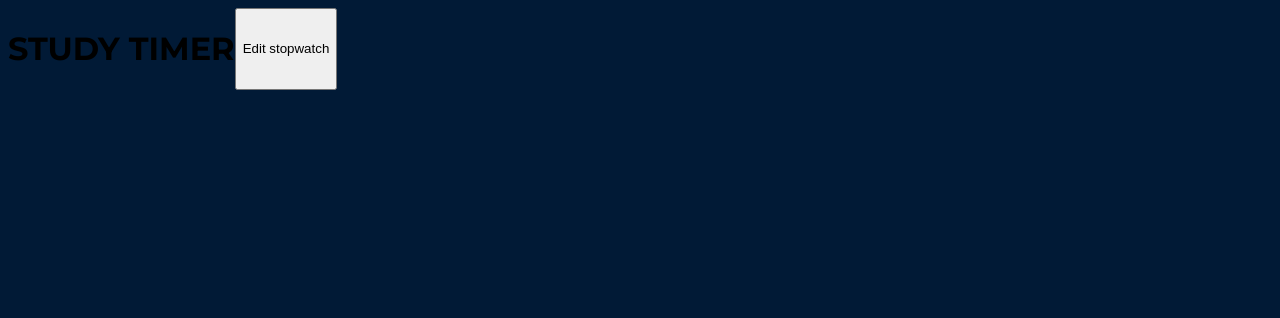
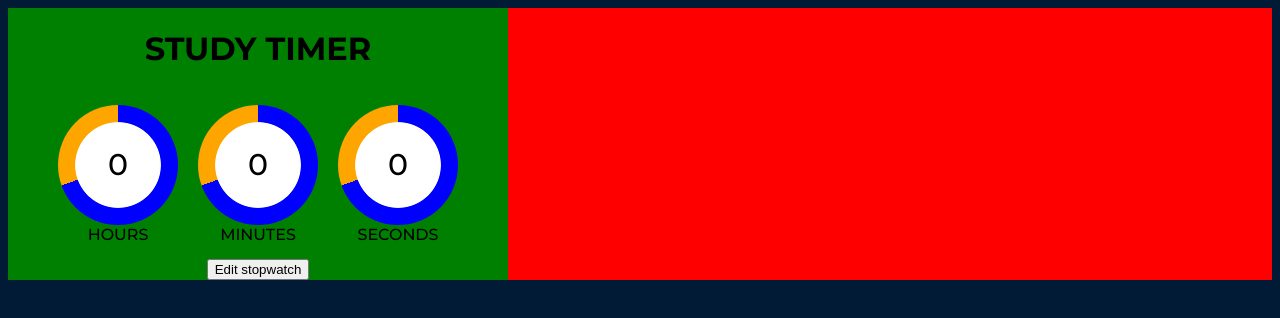
Before and after one commit to ViniciusBenfica/stopwatch, a Next.js app: page / in a window 1280 px wide. Shown: the top 318 px of the page. Built offline with nearby package versions, Linux system fonts and the light colour scheme.

Commit message:
starting timer logic

```diff
--- a/pages/index.tsx
+++ b/pages/index.tsx
@@ -10,33 +10,64 @@ import {
   Stopwatch,
   Overlay,
   Content,
-  DivInputs,
   Close,
+  DivStopwatch,
   box} from "../styles/index.style"
 
 const Home: NextPage = () => {
 
+  var [count, setCount] = useState<number>(0)
+  var [timer, setTimer] = useState<any>()
+
+  var [teste, setTeste] = useState<any>({second:0, minute: 0, hour: 0})
+
+
+  var startStopwatch = (opcao: boolean): any => {
+    var mamigu = {second:0, minute: 0, hour: 0}
+
+    if (opcao) {
+      setTimer(window.setInterval(() => {
+        mamigu.second++
+      if(mamigu.second >= 60){
+        mamigu.minute++
+        mamigu.second = 0
+      }
+
+      if(mamigu.minute >= 60){
+        mamigu.hour++
+        mamigu.minute = 0
+      }
+
+      setTeste({second: mamigu.second, minute: mamigu.minute, hour: mamigu.hour })
+      }, 1000))
+    } else {
+      setTimer(clearInterval(timer))
+    }
+
+  }
+
   return (
     <Container>
+      <DivStopwatch>
         <h1>STUDY TIMER</h1>
-       {/*  <DivTimer>
+        <DivTimer>
           <div>
-            <Stopwatch onClick={() => testando("comecar")} BackgroundColor={'red'}>{count}</Stopwatch>
+            <Stopwatch onClick={() => startStopwatch(true)} BackgroundColor={'red'}>{teste.second}</Stopwatch>
             <div>HOURS</div>
           </div>
           <div>
-            <Stopwatch onClick={() => testando("nao")} BackgroundColor={'red'}>17</Stopwatch>
+            <Stopwatch onClick={() => startStopwatch(false)} BackgroundColor={'red'}>{teste.minute}</Stopwatch>
             <div>MINUTES</div>
           </div>
           <div>
-            <Stopwatch BackgroundColor={'red'}>17</Stopwatch>
+            <Stopwatch BackgroundColor={'red'}>{teste.hour}</Stopwatch>
             <div>SECONDS</div>
           </div>
-        </DivTimer> */}
+        </DivTimer>
         <Dialog.Root>
           <Dialog.Trigger>Edit stopwatch</Dialog.Trigger>
           <Dialog.Portal>
-          <Overlay></Overlay>
+            <Overlay/>
             <Content>
               <Dialog.Title className={box({ css: { fontSize: "16px", marginTop: "0" } })}>Edit stopwatch</Dialog.Title>
               <Dialog.Description className={box({ css: { color: "grey", fontSize: "14px", marginTop: "-5px" } })}>Make changes to your stopwatch here. Click save when you're done.</Dialog.Description>
@@ -52,7 +83,7 @@ const Home: NextPage = () => {
             </Content>
           </Dialog.Portal>
         </Dialog.Root>
-
+      </DivStopwatch>
     </Container>
   )
 }
--- a/styles/index.style.tsx
+++ b/styles/index.style.tsx
@@ -3,8 +3,17 @@ import { css } from '@stitches/react';
 import * as Dialog from '@radix-ui/react-dialog';
 
 export const Container = styled('div', {
-    display: "flex",
+    background: "red"
   })
+
+export const DivStopwatch = styled('div',{
+   width: "500px",
+   display: "flex",
+   flexDirection: "column",
+   background: "green",
+   alignItems: "center",
+   textAlign: "center",
+})
 
 export const DivTimer = styled('div', {
     display: 'flex',
@@ -73,12 +82,6 @@ export const Content = styled(Dialog.Content, {
     transform: "translate(-50%, -50%)",
 })
 
-export const DivInputs = styled("div", {
-    // display: "flex",
-    // flexDirection: "column",
-    alignContent: "space-around",
-})
-
 export const Close = styled(Dialog.Close, {
     all: 'unset',
     borderRadius: "5px",
```
Lines whose indentation alone changed are shown as unchanged.
